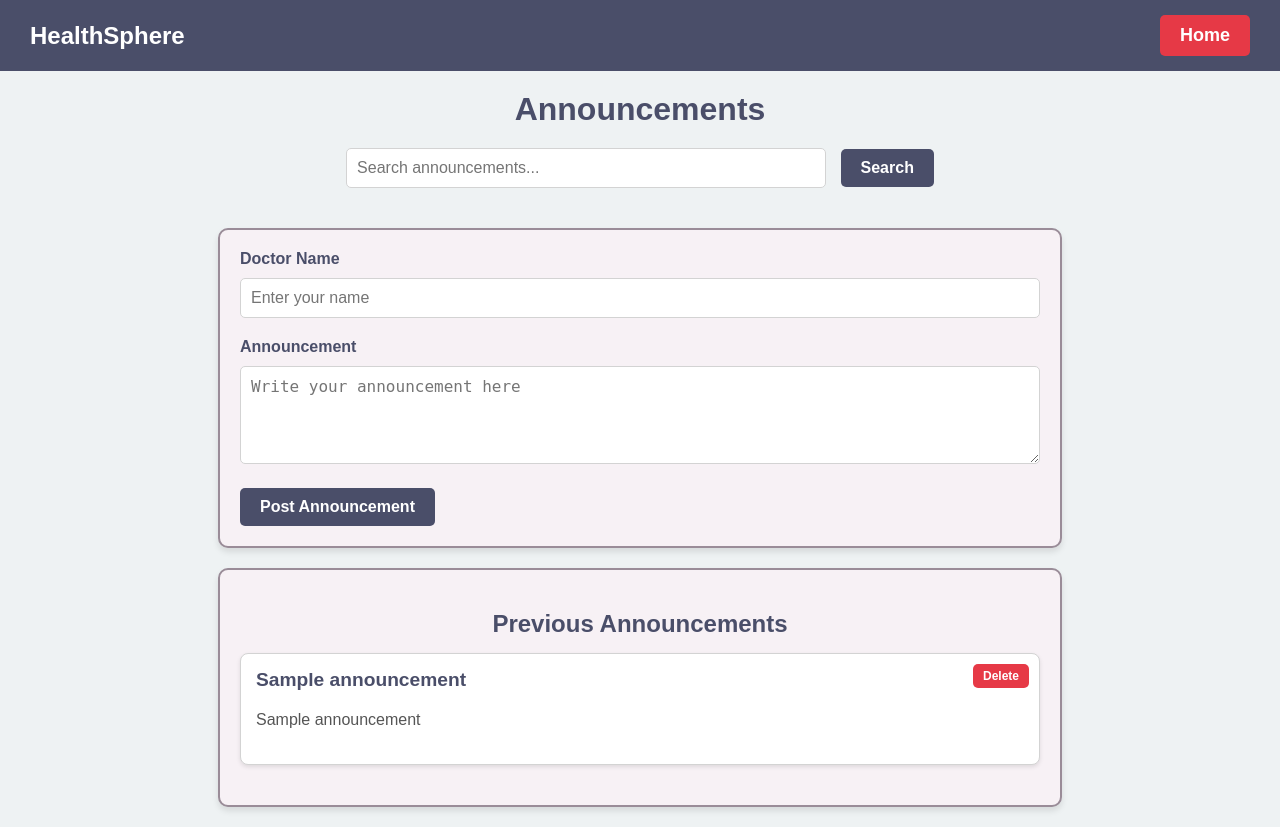
After one commit to Pratapkumar7992/healthcare_management_system, a Flask app: page /announcement in a window 1280 px wide. The commit adds this page. Run offline with Flask 3, Linux system fonts and the light colour scheme; a database or web service that is not in the repository returns one stand-in record (values such as "Sample title"); parts of the project's set-up code (start-up, migrations or seed data) failed here and were passed over.

Commit message:
add annoucement page

```diff
--- a/app.py
+++ b/app.py
@@ -60,6 +60,7 @@ past_appointment_collection=db['past_appointment']
 test_bills_collection = db['test_bills_collection']
 authorize_collection=db['Authorized_person']
 prescriptions_collection = db['prescriptions']
+announcement_collection=db['announcement']
 cancer_patients = db['cancer_patients']
 dermatology_patients = db['dermatology_patients']
 cardiology_patients = db['cardiology_patients']
@@ -353,13 +354,33 @@ def book_appointment():
 #end doctor_info
 
 
+# start announcement
+@app.route("/announcement", methods=["GET", "POST"])
+def announcement():
+    if request.method == "POST":
+        # Handle form data
+        doctor_name = request.form.get("doctor_name")
+        announcement_text = request.form.get("announcement")
+
+        # Save data to the database
+        if doctor_name and announcement_text:
+            announcement_collection.insert_one({
+                "doctor_name": doctor_name,
+                "announcement": announcement_text
+            })
+        return redirect(url_for("announcement"))
+
+    # Fetch all announcements
+    all_announcements = list(announcement_collection.find())
+    return render_template("announcement.html", announcements=all_announcements)
+
+@app.route('/delete_announcement/<id>', methods=['POST'])
+def delete_announcement(id):
+    announcement_collection.delete_one({"_id": ObjectId(id)})
+    return '', 204
 
 
-
-
-
-#end schedule_appointment
-
+#end announcement
 
 #start fetch data from doctor_info
 
--- /dev/null
+++ b/static/css/announcement.css
@@ -0,0 +1,234 @@
+/* General Styles */
+body {
+    font-family: 'Arial', sans-serif;
+    background-color: #eef2f3; /* Light background */
+    margin: 0;
+    padding: 0;
+    color: #333;
+}
+
+/* Navbar Styles */
+.navbar {
+    display: flex;
+    justify-content: space-between;
+    align-items: center;
+    background-color: #4a4e69; /* Dark purple background */
+    padding: 15px 30px;
+    position: sticky;
+    top: 0;
+    z-index: 100;
+}
+
+.navbar .logo {
+    font-size: 24px;
+    color: #fff;
+    font-weight: bold;
+}
+
+.navbar .nav-links {
+    display: flex;
+    gap: 15px;
+}
+
+.navbar .nav-links a {
+    text-decoration: none;
+    color: #fff;
+    font-size: 18px;
+    font-weight: bold;
+    padding: 10px 20px;
+    border-radius: 5px;
+    transition: background-color 0.3s ease;
+}
+
+.navbar .nav-links a:hover {
+    background-color: #9a8c98; /* Lighter purple on hover */
+}
+
+/* Home button */
+.navbar .home-btn {
+    background-color: #e63946; /* Red button */
+    color: #fff;
+    font-size: 18px;
+    padding: 10px 20px;
+    border: none;
+    border-radius: 5px;
+    cursor: pointer;
+    transition: background-color 0.3s ease, transform 0.3s ease;
+}
+
+.navbar .home-btn:hover {
+    background-color: #c72535; /* Darker red on hover */
+    transform: scale(1.05);
+}
+
+
+h1 {
+    text-align: center;
+    margin: 20px 0;
+    color: #4a4e69; /* Dark purple */
+}
+
+h2 {
+    text-align: center;
+    color: #4a4e69;
+    margin-bottom: 15px;
+}
+
+/* Form Styles */
+form {
+    max-width: 800px;
+    margin: 20px auto;
+    padding: 20px;
+    border: 2px solid #9a8c98; /* Purple border */
+    border-radius: 10px;
+    background: #f7f1f5; /* Light purple background */
+    box-shadow: 0 4px 6px rgba(0, 0, 0, 0.1);
+    transition: transform 0.3s ease, box-shadow 0.3s ease;
+}
+
+form:hover {
+    transform: scale(1.02);
+    box-shadow: 0 6px 12px rgba(0, 0, 0, 0.2);
+}
+
+label {
+    font-weight: bold;
+    display: block;
+    margin-bottom: 10px;
+    color: #4a4e69;
+}
+
+input[type="text"],
+textarea {
+    width: 100%;
+    padding: 10px;
+    margin-bottom: 20px;
+    border: 1px solid #d3d3d3;
+    border-radius: 5px;
+    font-size: 16px;
+    box-sizing: border-box;
+    transition: border-color 0.3s ease, box-shadow 0.3s ease;
+}
+
+input[type="text"]:focus,
+textarea:focus {
+    border-color: #4a4e69;
+    outline: none;
+    box-shadow: 0 0 5px #c9ada7;
+}
+
+button {
+    background-color: #4a4e69; /* Purple button */
+    color: #ffffff;
+    font-size: 16px;
+    font-weight: bold;
+    padding: 10px 20px;
+    border: none;
+    border-radius: 5px;
+    cursor: pointer;
+    transition: background-color 0.3s ease, transform 0.3s ease;
+}
+
+button:hover {
+    background-color: #9a8c98; /* Lighter purple on hover */
+    transform: scale(1.05);
+}
+
+/* Announcement List Styles */
+.announcement-container {
+    max-width: 800px;
+    margin: 20px auto;
+    padding: 20px;
+    background: #f7f1f5; /* Light purple */
+    border: 2px solid #9a8c98;
+    border-radius: 10px;
+    box-shadow: 0 4px 6px rgba(0, 0, 0, 0.1);
+}
+
+.announcement-item {
+    padding: 15px;
+    margin-bottom: 20px;
+    border: 1px solid #d3d3d3;
+    border-radius: 8px;
+    background: #ffffff;
+    box-shadow: 0 2px 4px rgba(0, 0, 0, 0.1);
+    transition: transform 0.3s ease, box-shadow 0.3s ease;
+    position: relative;
+}
+
+.announcement-item:hover {
+    transform: translateY(-5px);
+    box-shadow: 0 6px 12px rgba(0, 0, 0, 0.15);
+}
+
+.announcement-item strong {
+    display: block;
+    font-size: 1.2em;
+    margin-bottom: 8px;
+    color: #4a4e69;
+}
+
+.announcement-item p {
+    font-size: 1em;
+    line-height: 1.6;
+    color: #555;
+}
+
+/* Delete Button */
+.delete-btn {
+    position: absolute;
+    top: 10px;
+    right: 10px;
+    background-color: #e63946; /* Red */
+    color: #ffffff;
+    border: none;
+    border-radius: 5px;
+    padding: 5px 10px;
+    font-size: 12px;
+    cursor: pointer;
+    transition: background-color 0.3s ease;
+}
+
+.delete-btn:hover {
+    background-color: #c72535; /* Darker red on hover */
+}
+
+/* Search Bar */
+.search-bar {
+    max-width: 800px;
+    margin: 20px auto;
+    text-align: center;
+}
+
+.search-bar input {
+    width: 60%;
+    padding: 10px;
+    border: 1px solid #d3d3d3;
+    border-radius: 5px;
+    font-size: 16px;
+    box-sizing: border-box;
+    margin-right: 10px;
+    transition: border-color 0.3s ease;
+}
+
+.search-bar input:focus {
+    border-color: #4a4e69;
+    outline: none;
+}
+
+.search-bar button {
+    background-color: #4a4e69;
+    color: #ffffff;
+    font-size: 16px;
+    font-weight: bold;
+    padding: 10px 20px;
+    border: none;
+    border-radius: 5px;
+    cursor: pointer;
+    transition: background-color 0.3s ease, transform 0.3s ease;
+}
+
+.search-bar button:hover {
+    background-color: #9a8c98;
+    transform: scale(1.05);
+}
--- /dev/null
+++ b/templates/announcement.html
@@ -0,0 +1,76 @@
+<!DOCTYPE html>
+<html lang="en">
+<head>
+    <meta charset="UTF-8">
+    <meta name="viewport" content="width=device-width, initial-scale=1.0">
+    <title>Announcements</title>
+    <link rel="stylesheet" href="{{ url_for('static', filename='css/announcement.css') }}">
+</head>
+<body>
+
+    <!-- Navbar -->
+    <div class="navbar">
+        <div class="logo">HealthSphere</div>
+        <button class="home-btn" onclick="window.location.href='/'">Home</button>
+    </div>
+
+    <h1>Announcements</h1>
+
+    <!-- Search Bar -->
+    <div class="search-bar">
+        <input type="text" id="search" placeholder="Search announcements..." onkeyup="filterAnnouncements()">
+        <button onclick="filterAnnouncements()">Search</button>
+    </div>
+
+    <form method="POST" action="{{ url_for('announcement') }}">
+        <label for="doctor_name">Doctor Name</label>
+        <input type="text" id="doctor_name" name="doctor_name" placeholder="Enter your name" required>
+
+        <label for="announcement">Announcement</label>
+        <textarea id="announcement" name="announcement" placeholder="Write your announcement here" rows="4" required></textarea>
+
+        <button type="submit">Post Announcement</button>
+    </form>
+
+    <div class="announcement-container">
+        <h2>Previous Announcements</h2>
+        {% if announcements %}
+            <div id="announcement-list">
+                {% for announcement in announcements %}
+                    <div class="announcement-item">
+                        <strong>{{ announcement['doctor_name'] }}</strong>
+                        <p>{{ announcement['announcement'] }}</p>
+                        <button class="delete-btn" onclick="deleteAnnouncement('{{ announcement['_id'] }}')">Delete</button>
+                    </div>
+                {% endfor %}
+            </div>
+        {% else %}
+            <p>No announcements yet. Be the first to post!</p>
+        {% endif %}
+    </div>
+
+    <script>
+        // Filter Announcements
+        function filterAnnouncements() {
+            const searchValue = document.getElementById('search').value.toLowerCase();
+            const announcements = document.getElementsByClassName('announcement-item');
+            Array.from(announcements).forEach(item => {
+                const text = item.innerText.toLowerCase();
+                item.style.display = text.includes(searchValue) ? '' : 'none';
+            });
+        }
+
+        // Delete Announcement
+        function deleteAnnouncement(id) {
+            if (confirm('Are you sure you want to delete this announcement?')) {
+                fetch(`/delete_announcement/${id}`, {
+                    method: 'POST'
+                }).then(() => {
+                    location.reload(); // Refresh the page to update announcements
+                });
+            }
+        }
+    </script>
+
+</body>
+</html>
--- a/templates/main.html
+++ b/templates/main.html
@@ -19,7 +19,10 @@
                 <li><a href="{{ url_for('home') }}">Patient Login</a></li>
                 <li><a href="{{ url_for('doctor_login') }}">Doctor Login</a></li>
             </ul>
+            <a href="{{ url_for('home') }}">
                 <button class="connect-btn">Let's Connect</button>
+            </a>
+
             <div class="menu-toggle" id="menu-toggle">
                 <span></span>
                 <span></span>
@@ -122,11 +125,13 @@
 
 
 
+        <a href="{{url_for('announcement')}}" class="feature-link">
             <div class="feature">
                 <img src="{{ url_for('static', filename='picture/motivation.png') }}" alt="Announcements">
                 <h3>Announcements</h3>
                 <p>Display important announcements or updates for patients and staff.</p>
             </div>
+        </a>
     </section>
 
     <!-- New Section -->
```
Also changed, not shown: static/css/announcements.css (deleted, +0 -97 lines), templates/announcements.html (deleted, +0 -54 lines). Lines whose indentation alone changed are shown as unchanged.
